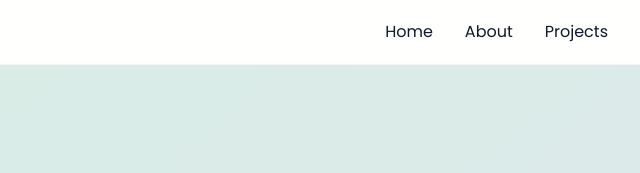
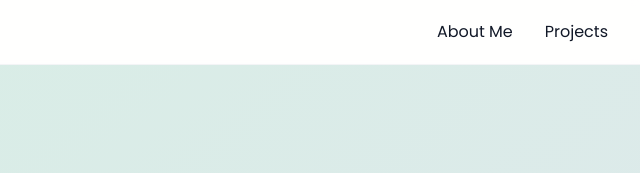
Before and after one commit to beatrizaguiarfonseca/portfoliowork, a plain HTML site: page index.html in a window 1280 px wide. Shown: the top 173 px of the page, 640-1280 px from the left. Drawn offline with nearby package versions, Linux system fonts and the light colour scheme; a web font is replaced by a local one.

Commit message:
new portfolio

```diff
--- a/index.html
+++ b/index.html
@@ -442,8 +442,7 @@
             FONSECA</span>
         </a>
         <div class="hidden md:flex space-x-8">
-          <a href="#" class="text-gray-900 hover:text-primary transition-colors">Home</a>
-          <a href="about.html" class="text-gray-900 hover:text-primary transition-colors">About</a>
+          <a href="about.html" class="text-gray-900 hover:text-primary transition-colors">About Me</a>
           <a href="projects.html" class="text-gray-900 hover:text-primary transition-colors">Projects</a>
         </div>
         <button class="md:hidden w-10 h-10 flex items-center justify-center">
```
Also changed, not shown: about.html (+1 -1 lines).
